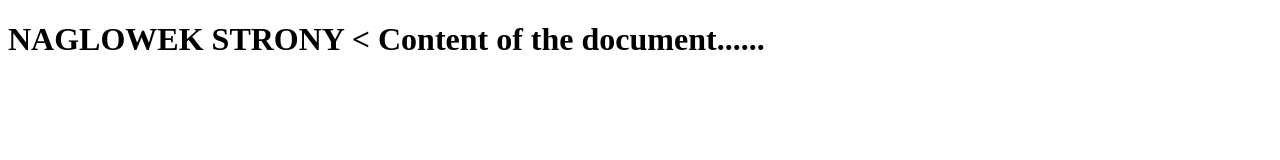
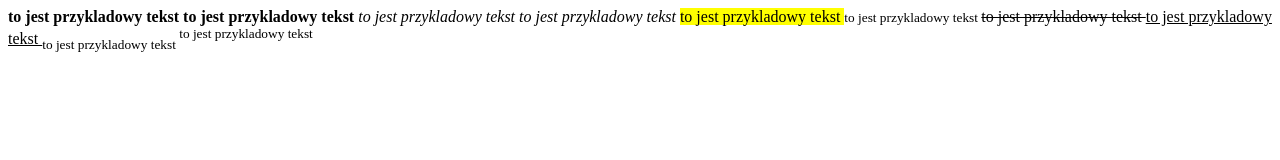
Before and after one commit to KilBil123/projekt1, a plain HTML site: page index.html in a window 1280 px wide. Drawn offline with Linux system fonts and the light colour scheme.

Commit message:
dodano rozny tekst

```diff
--- a/index.html
+++ b/index.html
@@ -6,8 +6,17 @@
 </head>
 
 <body>
-	<h1>NAGLOWEK STRONY <
-Content of the document......
+	<b>to jest przykladowy tekst </b>
+	<strong>to jest przykladowy tekst </strong>
+	<i>to jest przykladowy tekst </i>
+	<em>to jest przykladowy tekst </em>
+	<mark>to jest przykladowy tekst </mark>
+	<small>to jest przykladowy tekst </small>
+	<del>to jest przykladowy tekst </del>
+	<ins>to jest przykladowy tekst </ins>
+	<sub>to jest przykladowy tekst </sub>
+	<sup>to jest przykladowy tekst </sup>
+
 </body>
 
 </html>
```
